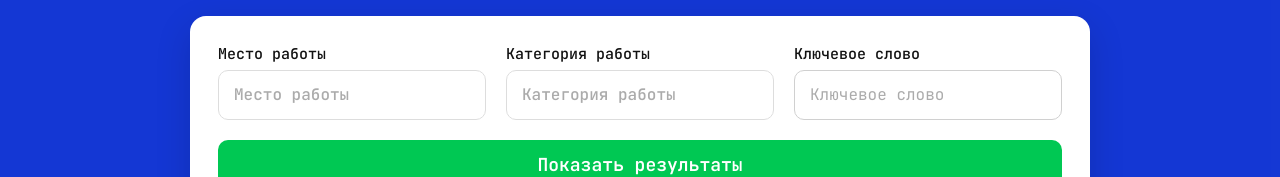
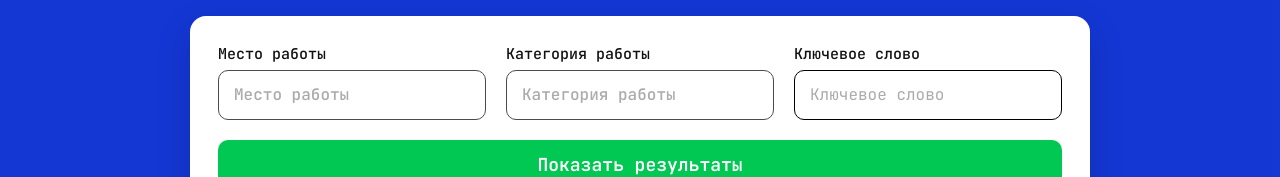
Before and after one commit to K40N45H1Q/AQUA, a Vue app in the folder frontend/: page / in a window 1280 px wide. Shown: the part 275-452 px from the top of the page. Built offline with nearby package versions, Linux system fonts and the light colour scheme.

Commit message:
More minor frontend improvements

```diff
--- a/frontend/src/components/LanguageSwitcher.vue
+++ b/frontend/src/components/LanguageSwitcher.vue
@@ -58,9 +58,7 @@ div > ul > li {
 div > ul > li:hover {
   background: rgba(0,0,0,0.06);
 }
-div > ul > li + li {
-  border-top: 1px solid rgba(0,0,0,0.04);
-}
+
 div > ul > li span {
   line-height: 1;
   color: #000;
--- a/frontend/src/components/SearchForm.vue
+++ b/frontend/src/components/SearchForm.vue
@@ -313,7 +313,7 @@ input, .dropdown-selected, .dropdown-item { font-family: inherit; font-size: 16p
 
 input {
   height: 50px;
-  border: 1.5px solid #d0d0d0;
+  border: 1.5px solid #000;
   border-radius: 10px;
   padding: 0 15px;
   width: 100%;
@@ -323,13 +323,12 @@ input {
   background: #fff;
 }
 
-input:focus { border-color: #1538d4; box-shadow: 0 0 0 3px rgba(21, 56, 212, 0.15); }
 input::placeholder { color: #888; opacity: 0.7; }
 
 .dropdown { position: relative; width: 100%; cursor: pointer; }
 .dropdown-selected {
   height: 50px;
-  border: 1.5px solid #d0d0d0;
+  border: 1.5px solid #000;
   border-radius: 10px;
   padding: 0 15px;
   display: flex;
@@ -340,7 +339,7 @@ input::placeholder { color: #888; opacity: 0.7; }
   box-sizing: border-box;
   transition: 0.2s ease;
 }
-.dropdown-selected:hover { border-color: #b5b5b5; }
+.dropdown-selected:hover { border-color: #000; }
 .placeholder { color: #888 !important; opacity: 0.7; }
 .dropdown-selected > span {
   display: block;
@@ -398,4 +397,6 @@ input::placeholder { color: #888; opacity: 0.7; }
 }
 .dropdown-list-teleported .dropdown-item { padding: 10px 15px; cursor: pointer; white-space: nowrap; }
 .dropdown-list-teleported .dropdown-item:hover { background: #f3f6ff; }
+
+
 </style>
```
